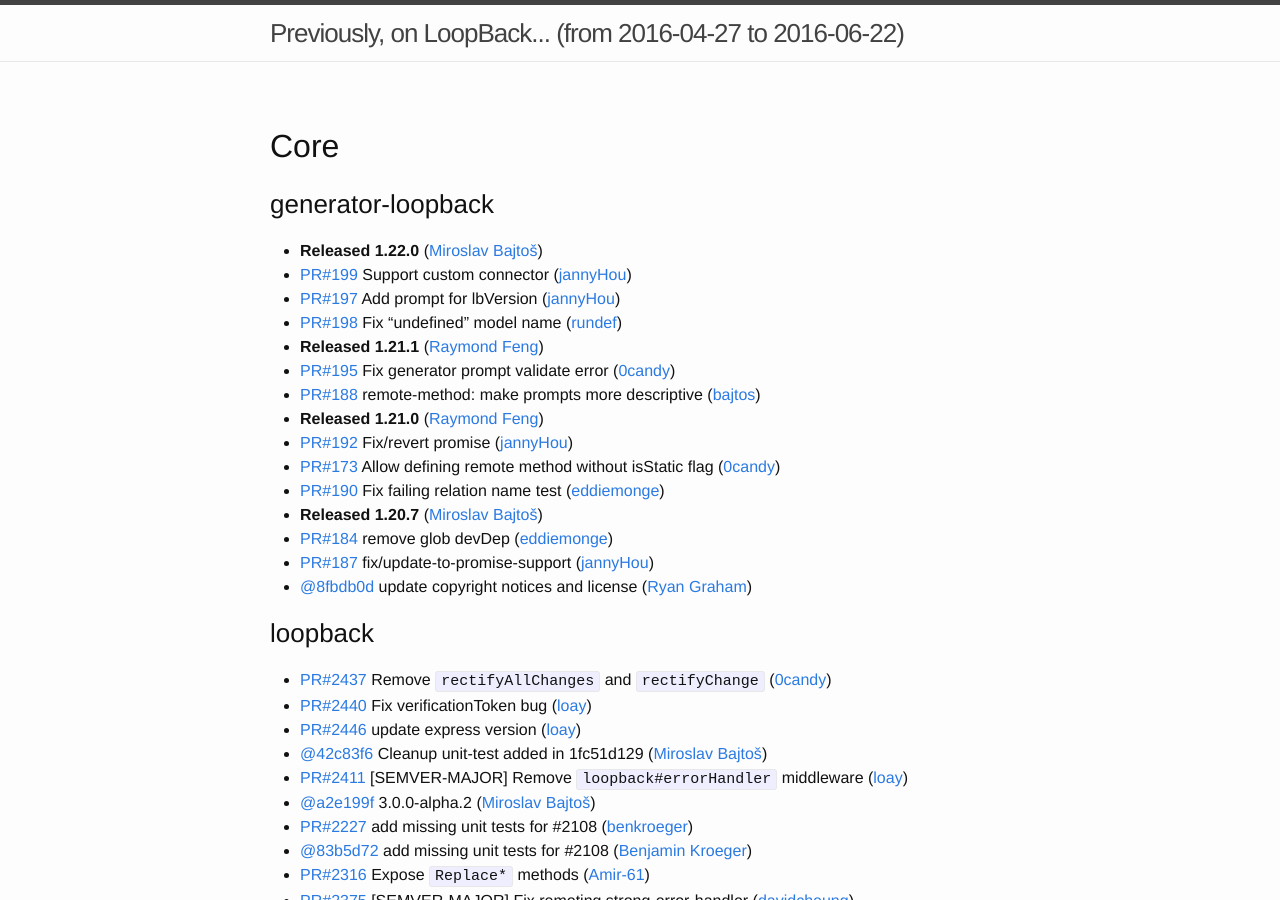
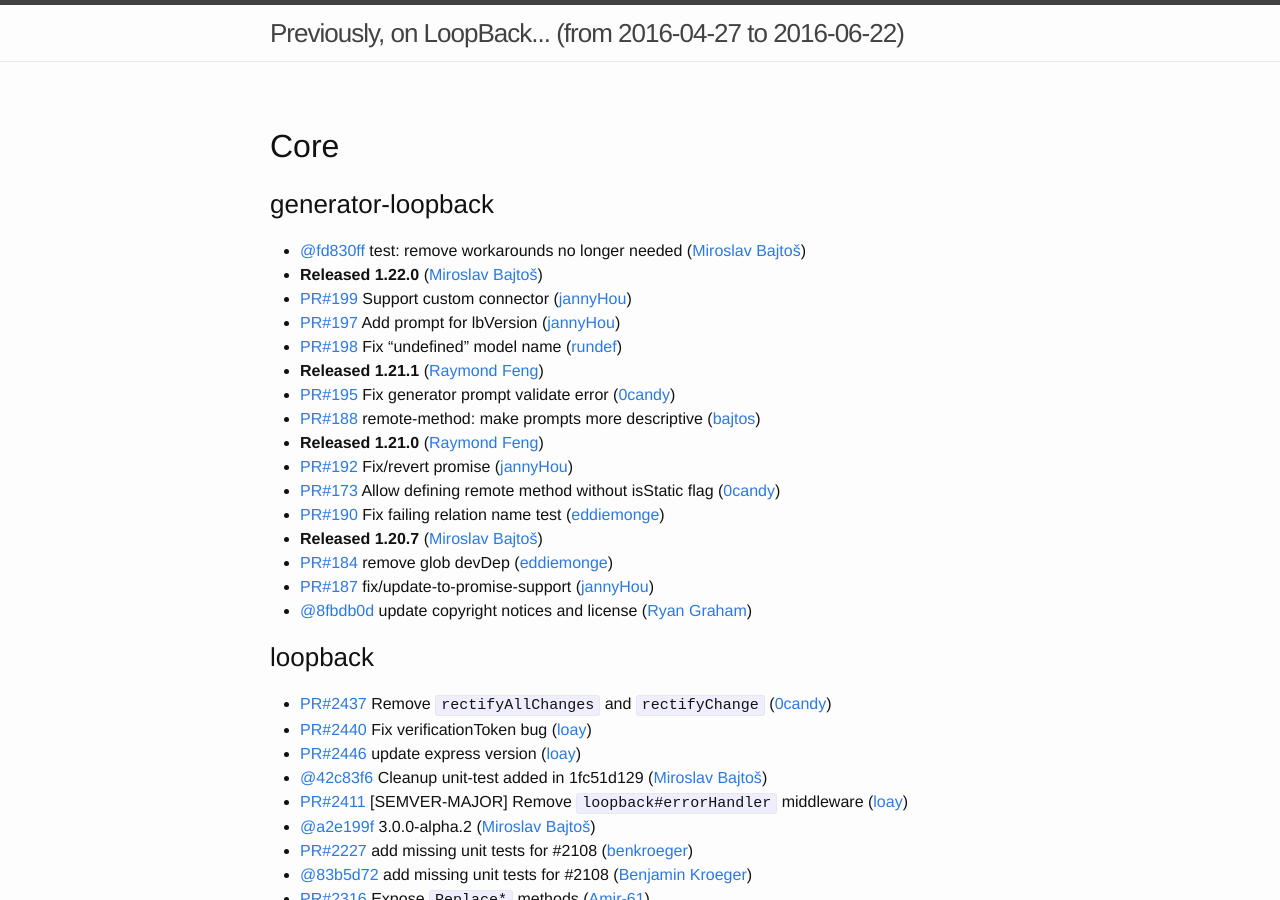
Before and after one commit to strongloop/loopback, a Jekyll site: the page built from index.md, in a window 1280 px wide and 900 px high. Built offline with Jekyll 4.4.1, drawn with Linux system fonts in a browser that asks for light colours.

Commit message:
Update changelog

```diff
--- a/index.md
+++ b/index.md
@@ -6,6 +6,7 @@
 ## Core
 
 ### generator-loopback
+ * [@fd830ff](https://github.com/strongloop/generator-loopback/commit/fd830ff7c33b7eeb4c29a56b6e502394690a40dc) test: remove workarounds no longer needed ([Miroslav Bajtoš](https://github.com/bajtos))
  * **Released 1.22.0** ([Miroslav Bajtoš](https://github.com/bajtos))
  * [PR#199](https://github.com/strongloop/generator-loopback/pull/199) Support custom connector ([jannyHou](https://github.com/jannyHou))
  * [PR#197](https://github.com/strongloop/generator-loopback/pull/197) Add prompt for lbVersion ([jannyHou](https://github.com/jannyHou))
```
